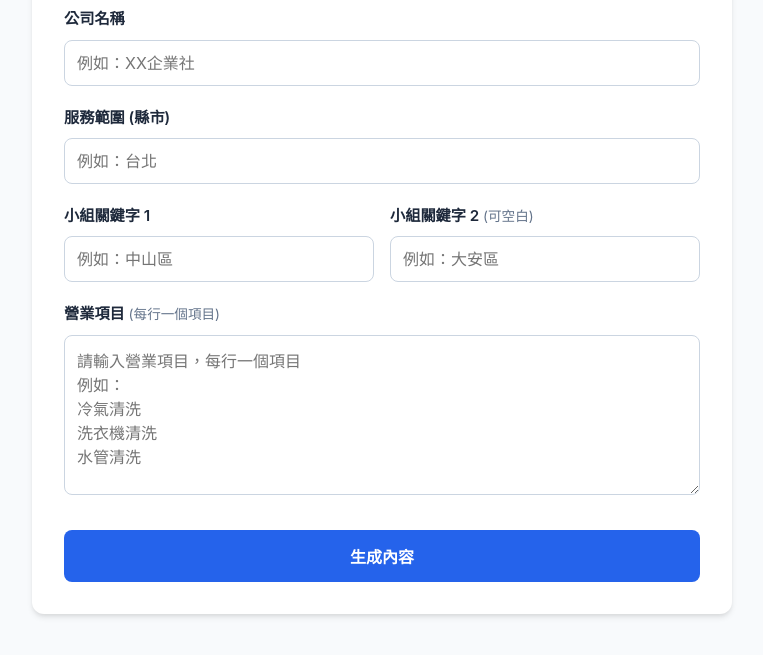
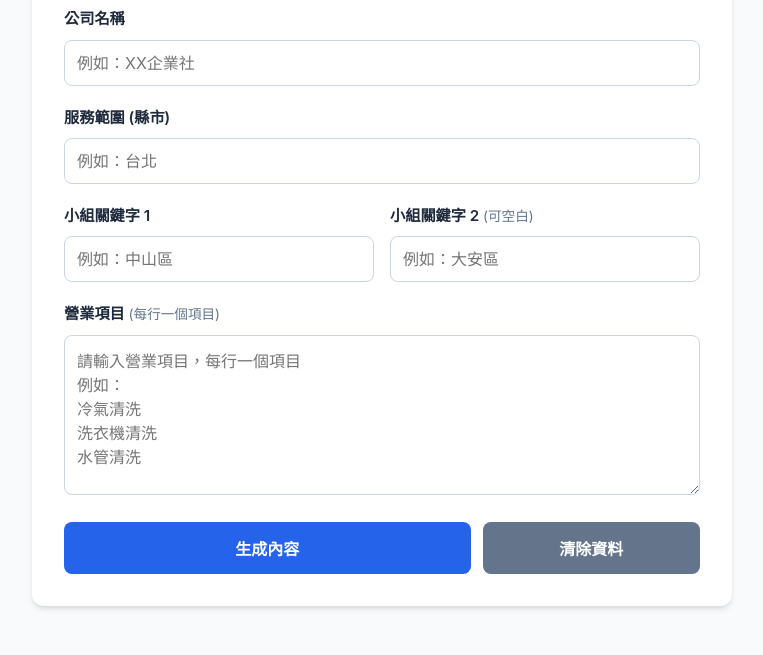
Before and after one commit to m9cy61/keyword, a plain HTML site: page index.html in a window 1280 px wide. Shown: the part 119-774 px from the top of the page, without its empty margins (258-1021 px from the left). Drawn offline with Linux system fonts and the light colour scheme.

Commit message:
Refactor button layout and add clear functionality

```diff
--- a/index.html
+++ b/index.html
@@ -8,6 +8,8 @@
         :root {
             --primary-color: #2563eb;
             --primary-hover: #1d4ed8;
+            --secondary-color: #64748b;
+            --secondary-hover: #475569;
             --bg-color: #f8fafc;
             --card-bg: #ffffff;
             --text-color: #1e293b;
@@ -87,14 +89,23 @@
             gap: 1rem;
         }
 
+        .button-group {
+            display: flex;
+            gap: 0.75rem;
+            margin-top: 0.5rem;
+        }
+
         @media (max-width: 600px) {
             .row {
                 grid-template-columns: 1fr;
             }
+            .button-group {
+                flex-direction: column;
+            }
         }
 
         button.btn-primary {
-            width: 100%;
+            flex: 2;
             background-color: var(--primary-color);
             color: white;
             border: none;
@@ -104,11 +115,27 @@
             border-radius: 8px;
             cursor: pointer;
             transition: background-color 0.2s;
-            margin-top: 0.5rem;
         }
 
         button.btn-primary:hover {
             background-color: var(--primary-hover);
+        }
+
+        button.btn-clear {
+            flex: 1;
+            background-color: var(--secondary-color);
+            color: white;
+            border: none;
+            padding: 0.875rem;
+            font-size: 1rem;
+            font-weight: 600;
+            border-radius: 8px;
+            cursor: pointer;
+            transition: background-color 0.2s;
+        }
+
+        button.btn-clear:hover {
+            background-color: var(--secondary-hover);
         }
 
         .result-section {
@@ -190,7 +217,10 @@
         <textarea id="items" placeholder="請輸入營業項目，每行一個項目&#10;例如：&#10;冷氣清洗&#10;洗衣機清洗&#10;水管清洗"></textarea>
     </div>
 
-    <button class="btn-primary" onclick="handleGenerate()">生成內容</button>
+    <div class="button-group">
+        <button class="btn-primary" onclick="handleGenerate()">生成內容</button>
+        <button class="btn-clear" onclick="handleClear()">清除資料</button>
+    </div>
 
     <div class="result-section" id="resultSection">
         <div class="result-header">
@@ -248,6 +278,22 @@
         document.getElementById('resultSection').style.display = 'block';
     }
 
+    function handleClear() {
+        // 清空所有輸入框
+        document.getElementById('companyName').value = '';
+        document.getElementById('city').value = '';
+        document.getElementById('district1').value = '';
+        document.getElementById('district2').value = '';
+        document.getElementById('items').value = '';
+
+        // 清空並隱藏生成結果區塊
+        document.getElementById('output').textContent = '';
+        document.getElementById('resultSection').style.display = 'none';
+
+        // 將游標自動移回第一個輸入框，方便直接輸入下一筆
+        document.getElementById('companyName').focus();
+    }
+
     function copyResult() {
         const outputText = document.getElementById('output').textContent;
         navigator.clipboard.writeText(outputText).then(() => {
```
